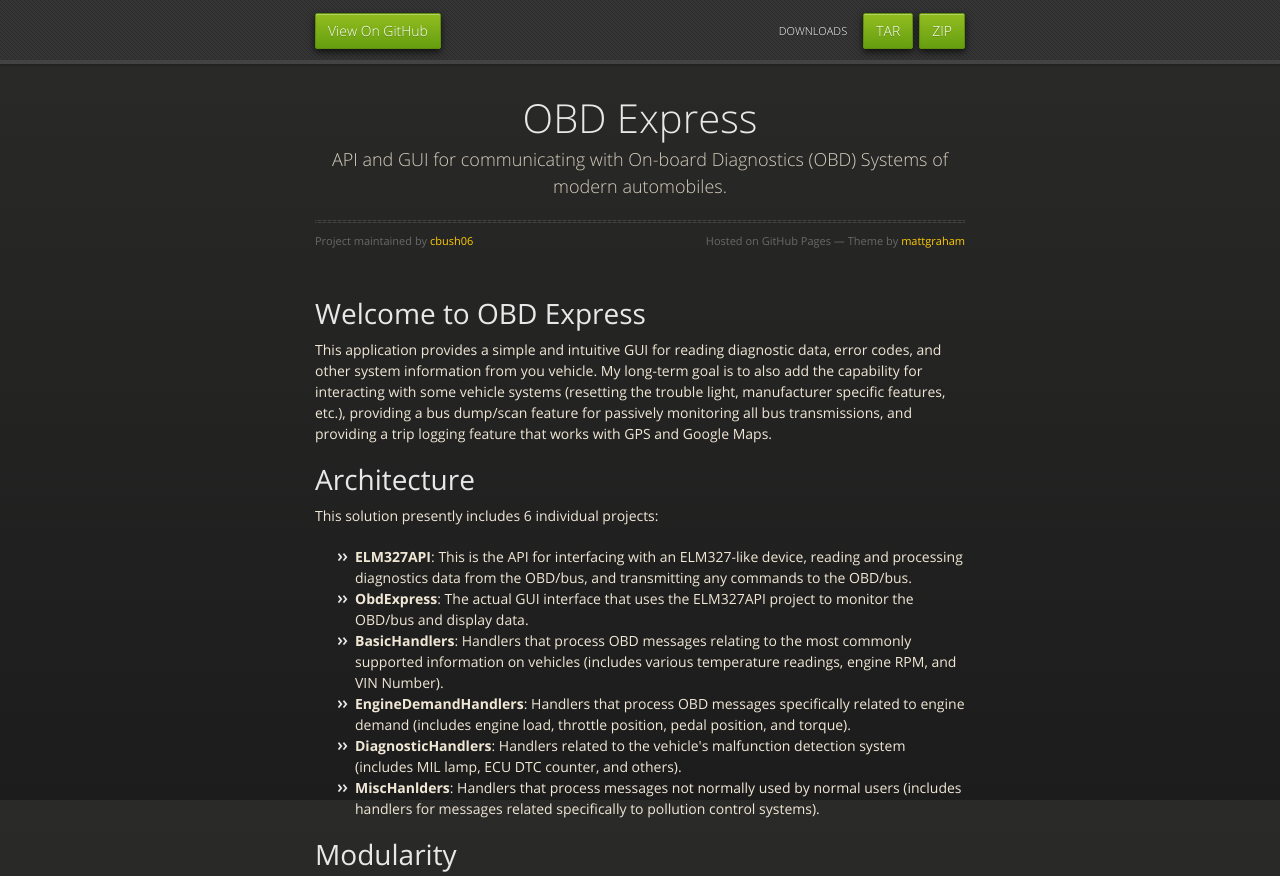
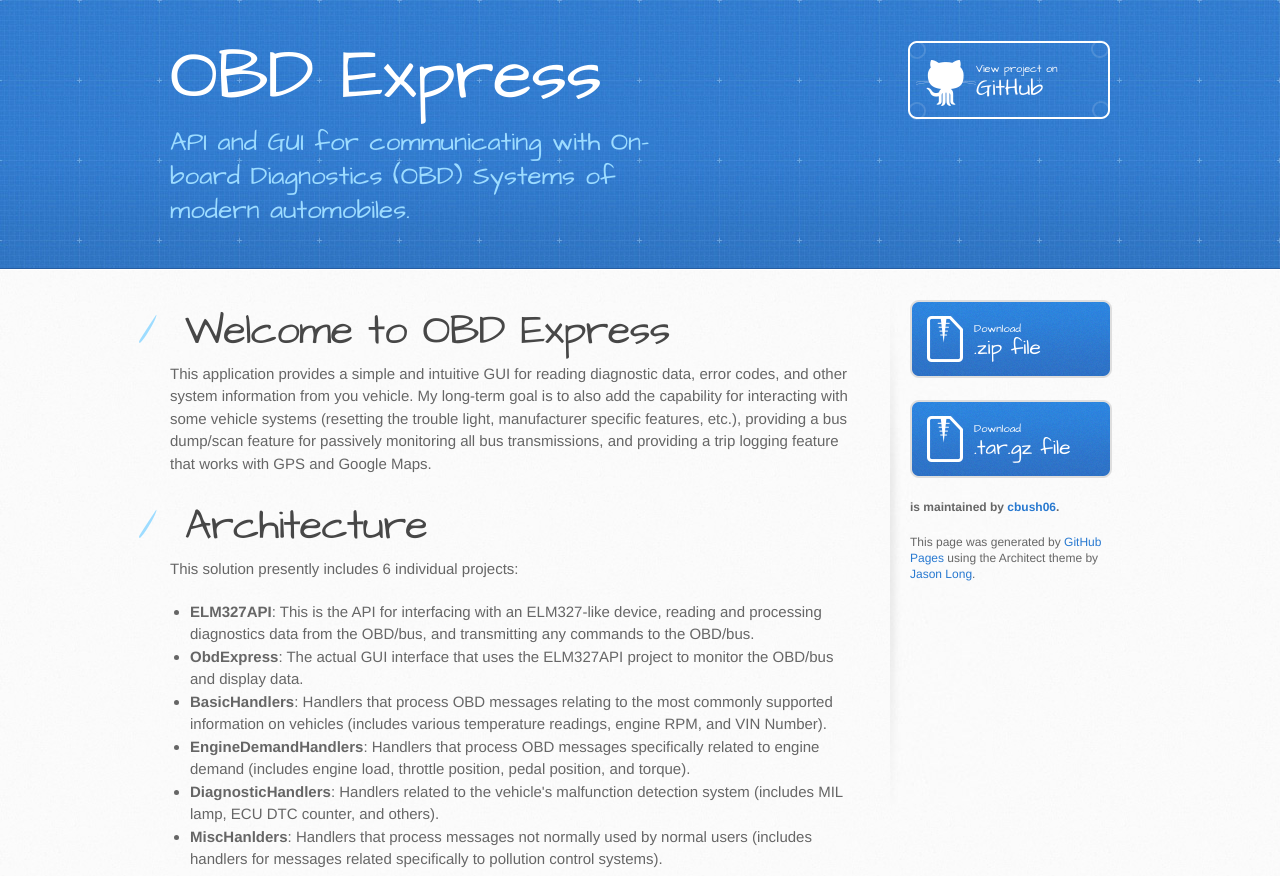
Before and after one commit to cbush06/obd-express, a plain HTML site: page index.html in a window 1280 px wide. Shown: the top 876 px of the page. Drawn offline with nearby package versions, Linux system fonts and the light colour scheme.

Commit message:
Create gh-pages branch via GitHub

```diff
--- a/index.html
+++ b/index.html
@@ -1,44 +1,34 @@
-<!doctype html>
+<!DOCTYPE html>
 <html>
   <head>
-    <meta charset="utf-8">
+    <meta charset='utf-8'>
     <meta http-equiv="X-UA-Compatible" content="chrome=1">
+    <meta name="viewport" content="width=device-width, initial-scale=1, maximum-scale=1">
+    <link href='https://fonts.googleapis.com/css?family=Architects+Daughter' rel='stylesheet' type='text/css'>
+    <link rel="stylesheet" type="text/css" href="stylesheets/stylesheet.css" media="screen">
+    <link rel="stylesheet" type="text/css" href="stylesheets/github-light.css" media="screen">
+    <link rel="stylesheet" type="text/css" href="stylesheets/print.css" media="print">
+
+    <!--[if lt IE 9]>
+    <script src="//html5shiv.googlecode.com/svn/trunk/html5.js"></script>
+    <![endif]-->
+
     <title>OBD Express by cbush06</title>
-    <link rel="stylesheet" href="stylesheets/styles.css">
-    <link rel="stylesheet" href="stylesheets/github-dark.css">
-    <script src="https://ajax.googleapis.com/ajax/libs/jquery/1.7.1/jquery.min.js"></script>
-    <script src="javascripts/respond.js"></script>
-    <!--[if lt IE 9]>
-      <script src="//html5shiv.googlecode.com/svn/trunk/html5.js"></script>
-    <![endif]-->
-    <!--[if lt IE 8]>
-    <link rel="stylesheet" href="stylesheets/ie.css">
-    <![endif]-->
-    <meta name="viewport" content="width=device-width, initial-scale=1, user-scalable=no">
+  </head>
 
-  </head>
   <body>
-      <div id="header">
-        <nav>
-          <li class="fork"><a href="https://github.com/cbush06/obd-express">View On GitHub</a></li>
-          <li class="downloads"><a href="https://github.com/cbush06/obd-express/zipball/master">ZIP</a></li>
-          <li class="downloads"><a href="https://github.com/cbush06/obd-express/tarball/master">TAR</a></li>
-          <li class="title">DOWNLOADS</li>
-        </nav>
-      </div><!-- end header -->
+    <header>
+      <div class="inner">
+        <h1>OBD Express</h1>
+        <h2>API and GUI for communicating with On-board Diagnostics (OBD) Systems of modern automobiles.</h2>
+        <a href="https://github.com/cbush06/obd-express" class="button"><small>View project on</small> GitHub</a>
+      </div>
+    </header>
 
-    <div class="wrapper">
-
-      <section>
-        <div id="title">
-          <h1>OBD Express</h1>
-          <p>API and GUI for communicating with On-board Diagnostics (OBD) Systems of modern automobiles.</p>
-          <hr>
-          <span class="credits left">Project maintained by <a href="https://github.com/cbush06">cbush06</a></span>
-          <span class="credits right">Hosted on GitHub Pages &mdash; Theme by <a href="https://twitter.com/michigangraham">mattgraham</a></span>
-        </div>
-
-        <h1>
+    <div id="content-wrapper">
+      <div class="inner clearfix">
+        <section id="main-content">
+          <h1>
 <a id="welcome-to-obd-express" class="anchor" href="#welcome-to-obd-express" aria-hidden="true"><span class="octicon octicon-link"></span></a>Welcome to OBD Express</h1>
 
 <p>This application provides a simple and intuitive GUI for reading diagnostic data, error codes, and other system information from you vehicle. My long-term goal is to also add the capability for interacting with some vehicle systems (resetting the trouble light, manufacturer specific features, etc.), providing a bus dump/scan feature for passively monitoring all bus transmissions, and providing a trip logging feature that works with GPS and Google Maps.</p>
@@ -69,10 +59,25 @@
 <p>OBD Express is designed to be a modular application. The application is structured so that it is a trivial task to add additional protocol support. Currently, OBD Express only supports <strong>11-bit ID CAN messages</strong>. Support for <strong>29-bit ID CAN messages</strong> will be added soon. I hope that other protocols will follow.</p>
 
 <p>OBD Express has also made modularity a first-class consideration regarding OBD message support. Additional Message Handlers can be can be bundled as DLLs and added as <em>plug-ins</em> within the application.</p>
-      </section>
+        </section>
 
+        <aside id="sidebar">
+          <a href="https://github.com/cbush06/obd-express/zipball/master" class="button">
+            <small>Download</small>
+            .zip file
+          </a>
+          <a href="https://github.com/cbush06/obd-express/tarball/master" class="button">
+            <small>Download</small>
+            .tar.gz file
+          </a>
+
+          <p class="repo-owner"><a href="https://github.com/cbush06/obd-express"></a> is maintained by <a href="https://github.com/cbush06">cbush06</a>.</p>
+
+          <p>This page was generated by <a href="https://pages.github.com">GitHub Pages</a> using the Architect theme by <a href="https://twitter.com/jasonlong">Jason Long</a>.</p>
+        </aside>
+      </div>
     </div>
-    <!--[if !IE]><script>fixScale(document);</script><![endif]-->
+
 
   </body>
 </html>
```
